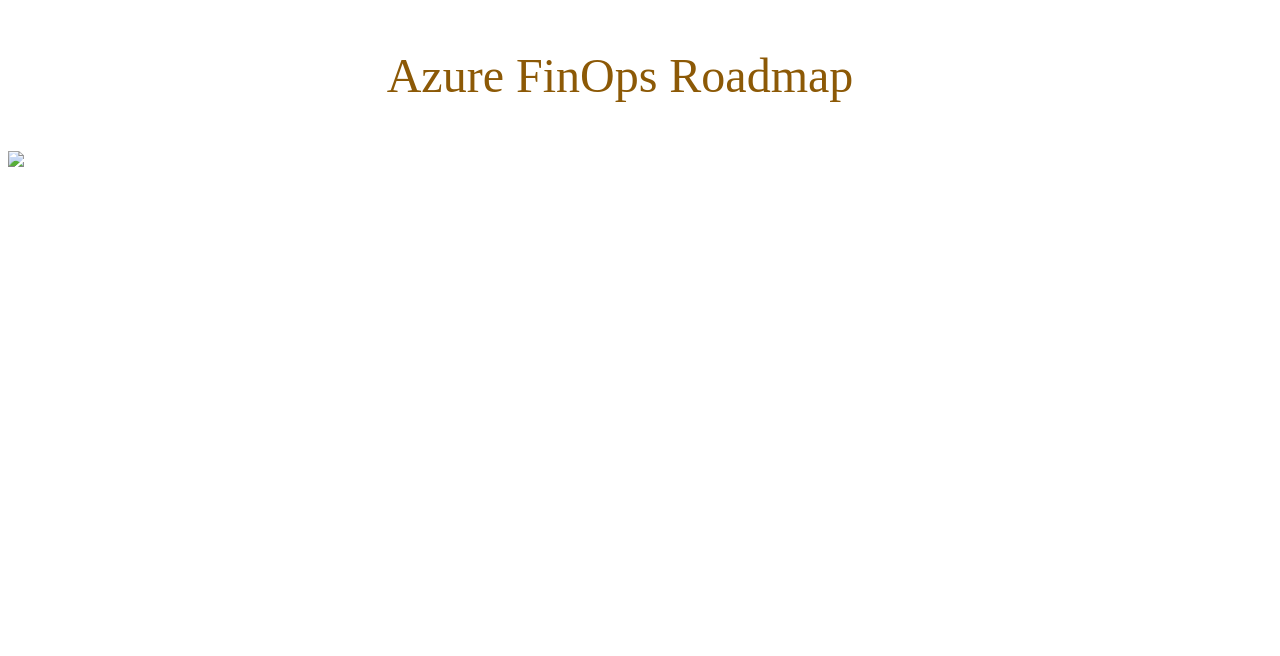
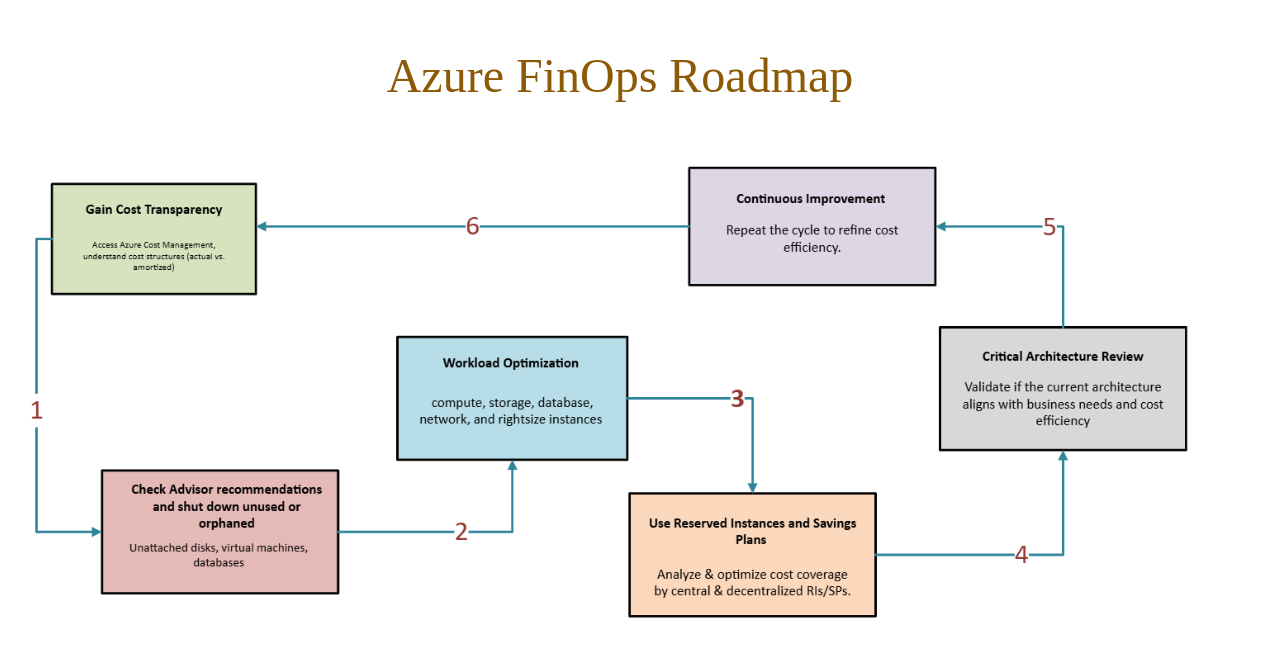
Before and after one commit to Vikramsc24/imap, a plain HTML site: page index.html in a window 1280 px wide. Drawn offline with Linux system fonts and the light colour scheme.

Commit message:
Update index.html

```diff
--- a/index.html
+++ b/index.html
@@ -7,7 +7,7 @@
 </head>
 <body>
     <p style="text-align: center; font-size: 48px;position: relative; right:20px;  color: #8c5906;">Azure FinOps Roadmap</p>
-    <img src="cycleblur.png" usemap="#image-map" width="1200">
+    <img src="FinOps_Cycle.png" usemap="#image-map" width="1200">
 
     <map name="image-map">
         <area shape="rect" coords="44,32,236,143" href="https://pages.git.i.mercedes-benz.com/CCoE/finops-guide/docs/category/gain-cost-transparency-1" alt="Gain Cost Transparency ">
```
